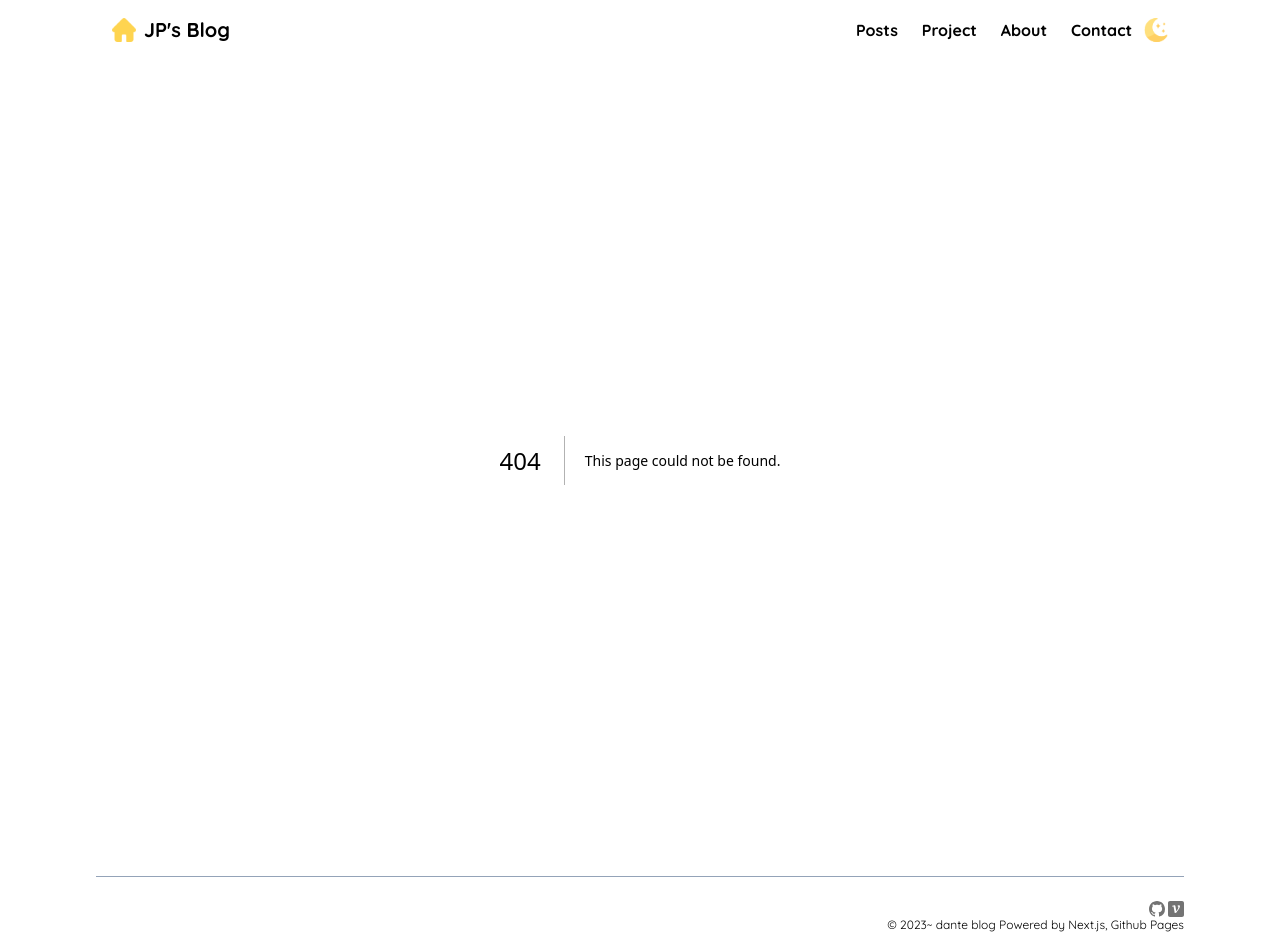
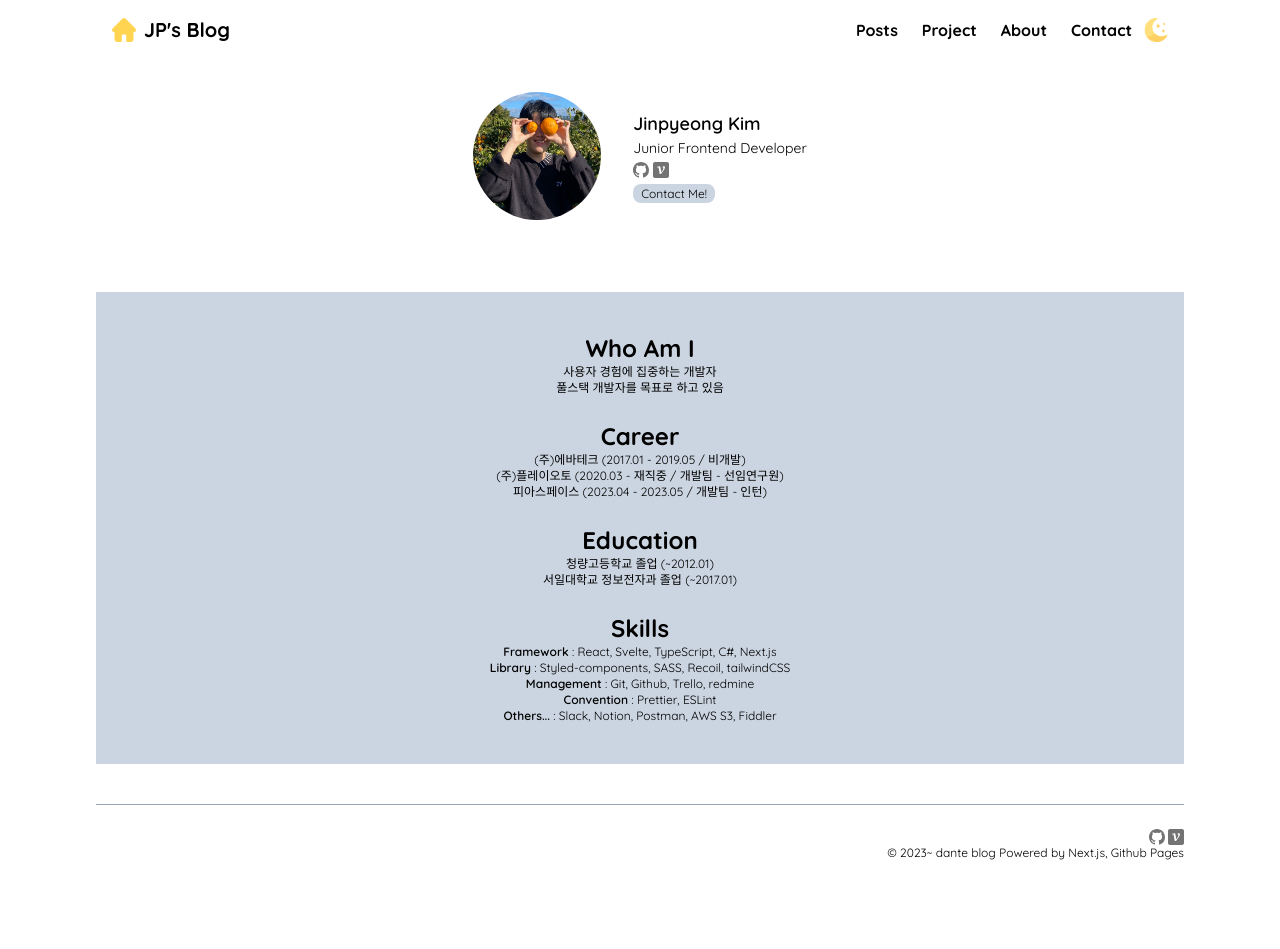
Before and after one commit to Dante6327/my-blog, a Next.js app: page /about in a window 1280 px wide. Before the commit this address had no page. After the commit the page ends 877 px from the top, so only its background shows below. Built offline with nearby package versions, Linux system fonts and the light colour scheme.

Commit message:
ADD : About 페이지 구현

```diff
--- /dev/null
+++ b/src/app/about/page.tsx
@@ -0,0 +1,14 @@
+import About from "@/components/About/About";
+import Profile from "@/components/Posts/Profile";
+import React from "react";
+
+const page = () => {
+  return (
+    <article>
+      <Profile />
+      <About />
+    </article>
+  );
+};
+
+export default page;
--- /dev/null
+++ b/src/components/About/About.tsx
@@ -0,0 +1,18 @@
+import React from "react";
+import AboutMe from "./AboutMe";
+import Career from "./Career";
+import Education from "./Education";
+import Skills from "./Skills";
+
+const About = () => {
+  return (
+    <section className="flex flex-col gap-6 bg-slate-300 dark:bg-slate-800 text-center p-10 my-10">
+      <AboutMe />
+      <Career />
+      <Education />
+      <Skills />
+    </section>
+  );
+};
+
+export default About;
--- /dev/null
+++ b/src/components/About/AboutMe.tsx
@@ -0,0 +1,13 @@
+import React from "react";
+
+const AboutMe = () => {
+  return (
+    <div>
+      <h1 className="text-2xl font-bold">Who Am I</h1>
+      <p className="text-xs">사용자 경험에 집중하는 개발자</p>
+      <p className="text-xs">풀스택 개발자를 목표로 하고 있음</p>
+    </div>
+  );
+};
+
+export default AboutMe;
--- /dev/null
+++ b/src/components/About/Career.tsx
@@ -0,0 +1,18 @@
+import React from "react";
+
+const Career = () => {
+  return (
+    <div>
+      <h1 className="text-2xl font-bold">Career</h1>
+      <p className="text-xs">(주)에바테크 (2017.01 - 2019.05 / 비개발)</p>
+      <p className="text-xs">
+        (주)플레이오토 (2020.03 - 재직중 / 개발팀 - 선임연구원)
+      </p>
+      <p className="text-xs">
+        피아스페이스 (2023.04 - 2023.05 / 개발팀 - 인턴)
+      </p>
+    </div>
+  );
+};
+
+export default Career;
--- /dev/null
+++ b/src/components/About/Education.tsx
@@ -0,0 +1,13 @@
+import React from "react";
+
+const Education = () => {
+  return (
+    <div>
+      <h1 className="text-2xl font-bold">Education</h1>
+      <p className="text-xs">청량고등학교 졸업 (~2012.01)</p>
+      <p className="text-xs">서일대학교 정보전자과 졸업 (~2017.01)</p>
+    </div>
+  );
+};
+
+export default Education;
--- /dev/null
+++ b/src/components/About/Skills.tsx
@@ -0,0 +1,30 @@
+import React from "react";
+
+const Skills = () => {
+  return (
+    <div>
+      <h1 className="text-2xl font-bold">Skills</h1>
+      <p className="text-xs">
+        <b className="font-semibold">Framework</b> : React, Svelte, TypeScript,
+        C#, Next.js
+      </p>
+      <p className="text-xs">
+        <b className="font-semibold">Library</b> : Styled-components, SASS,
+        Recoil, tailwindCSS
+      </p>
+      <p className="text-xs">
+        <b className="font-semibold">Management</b> : Git, Github, Trello,
+        redmine
+      </p>
+      <p className="text-xs">
+        <b className="font-semibold">Convention</b> : Prettier, ESLint
+      </p>
+      <p className="text-xs">
+        <b className="font-semibold">Others...</b> : Slack, Notion, Postman, AWS
+        S3, Fiddler
+      </p>
+    </div>
+  );
+};
+
+export default Skills;
--- a/src/components/Posts/MarkdownViewer.tsx
+++ b/src/components/Posts/MarkdownViewer.tsx
@@ -9,7 +9,7 @@ import Image from "next/image";
 const MarkdownViewer = ({ content }: { content: string }) => {
   return (
     <ReactMarkdown
-      className="prose dark:prose-invert prose-stone lg:prose-lg mx-auto pt-16 max-w-none"
+      className="prose dark:prose-invert prose-stone lg:prose-lg mx-auto pt-16 max-w-none  border-b-[0.5px] border-gray-400"
       remarkPlugins={[remarkGfm]}
       components={{
         code({ node, inline, className, children, ...props }) {
--- a/src/components/Posts/Profile.tsx
+++ b/src/components/Posts/Profile.tsx
@@ -7,7 +7,7 @@ import Velog from "../Layout/svg/Velog";
 
 const Profile = () => {
   return (
-    <section className="overflow-hidden border-t-[0.5px] border-gray-400">
+    <section className="overflow-hidden">
       <div className="flex justify-center items-center mx-auto">
         <Image
           className="w-24 h-24 my-8 rounded-full sm:w-32 sm:h-32"
@@ -21,7 +21,7 @@ const Profile = () => {
             <Github />
             <Velog />
           </p>
-          <span className="text-xs bg-slate-300 rounded-lg p-[2px] px-2">
+          <span className="text-xs bg-slate-300 dark:bg-slate-800 rounded-lg p-[2px] px-2">
             <Link href="/contact">Contact Me!</Link>
           </span>
         </div>
```
